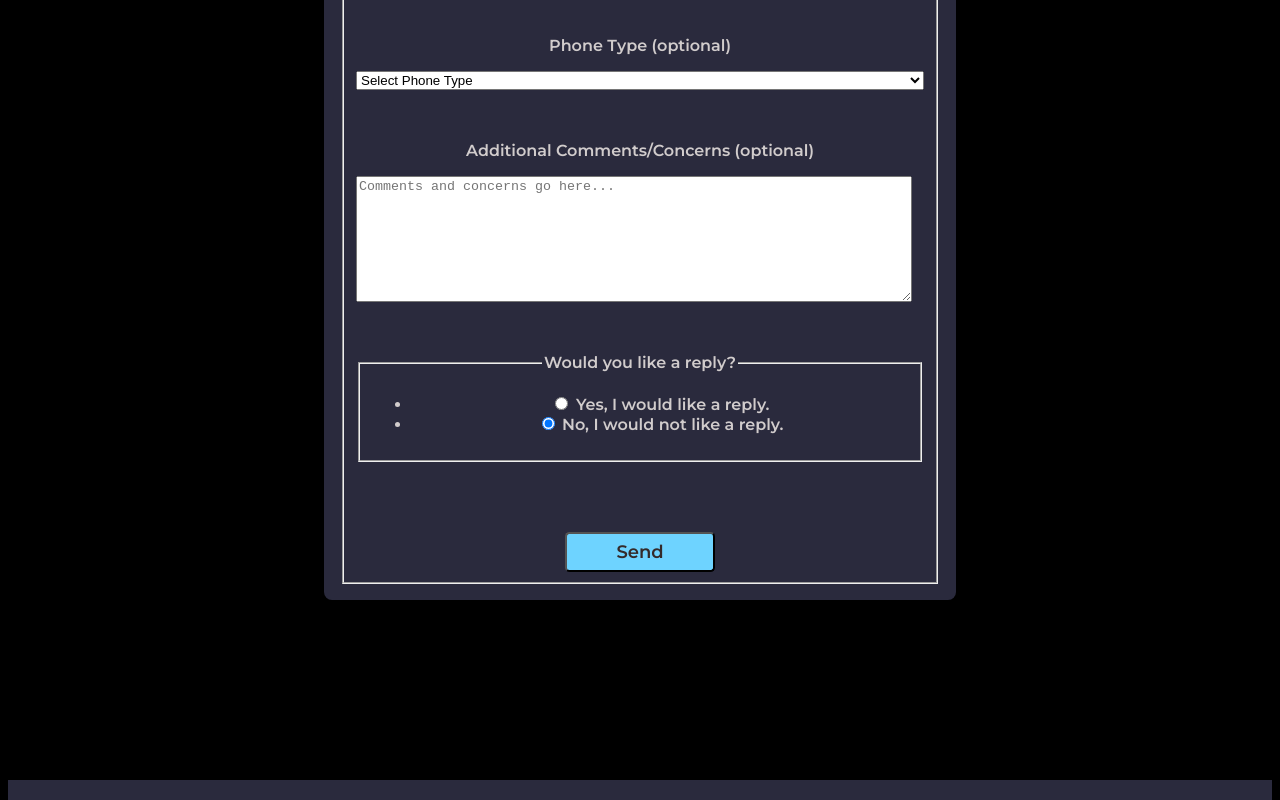
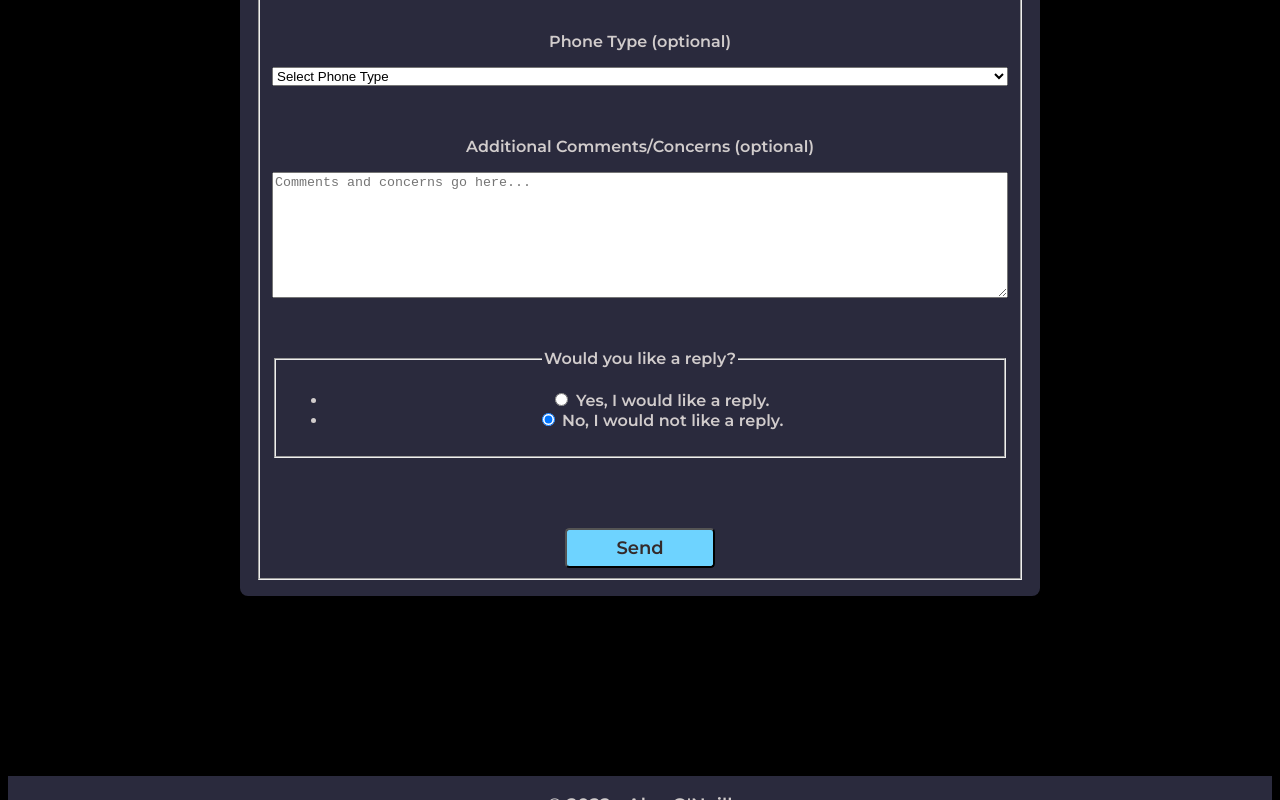
Before and after one commit to RVCC-IDMX/about-me-ao-g00298371, a plain HTML site: page index.html in a window 1280 px wide. Shown: the part 8797-9597 px from the top of the page. Drawn offline with Linux system fonts and the light colour scheme.

```diff
--- a/CSS/style.css
+++ b/CSS/style.css
@@ -166,14 +166,13 @@ article p:nth-child(4n+1)::first-letter{
     font-family: 'Montserrat', sans-serif;
     border-radius: 0.5em;
     padding: 1rem;
-    max-width: 600px;
+    max-width: 60vw;
     margin: 2rem auto;
     background-color: rgb(42, 42, 61);
 }
 
 #contactForm textarea{
-    max-width: 550px;
-    min-width: 550px;
+    min-width: fit-content;
     min-height: 50px;
     max-height: 1000px;
 }
--- a/index.html
+++ b/index.html
@@ -207,7 +207,7 @@
 
             <h2>My Video:</h2>
 
-            <iframe src="iframe.html" width="560" height="315" name="iframe_1" ></iframe>
+            <iframe width="560" height="315" src="https://www.youtube.com/embed/jUGjCquw6KI" title="YouTube video player" frameborder="0" allow="accelerometer; autoplay; clipboard-write; encrypted-media; gyroscope; picture-in-picture" allowfullscreen></iframe>
 
             <div>
                 <div> <a href="https://www.youtube.com/embed/jUGjCquw6KI">View Fullscreen</a></div>
```
